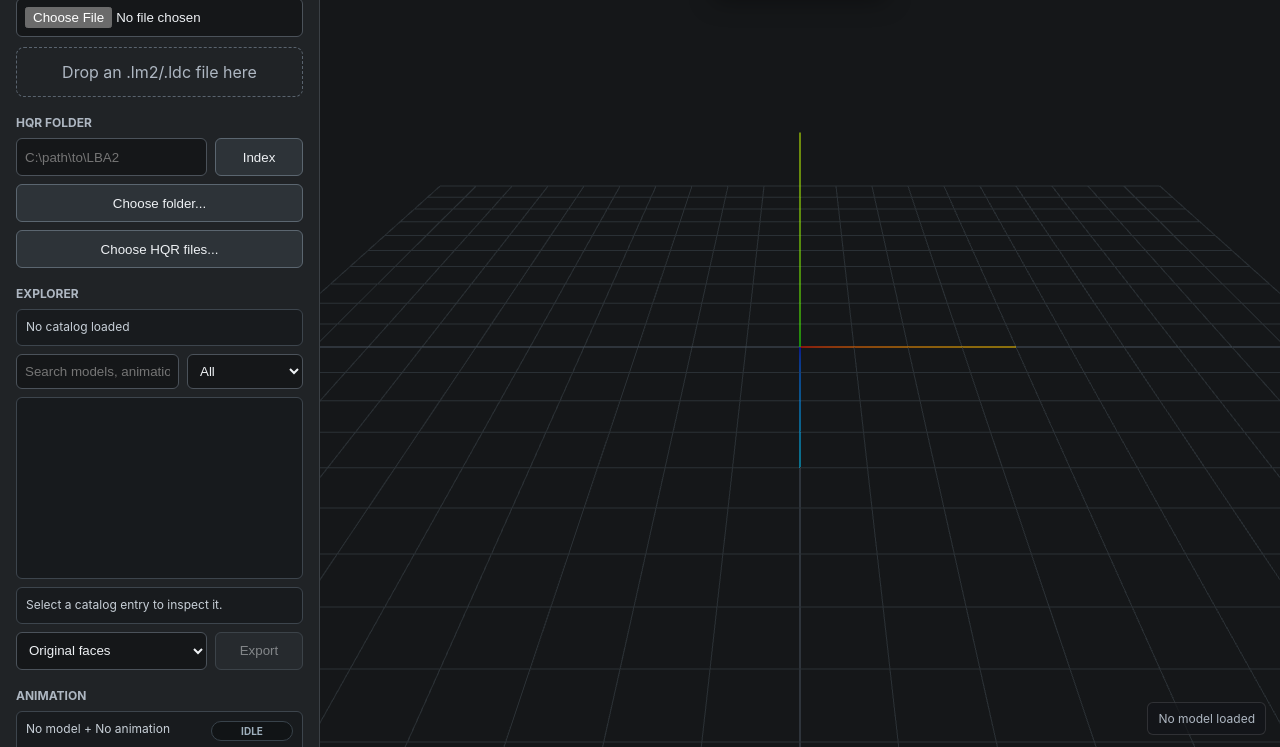
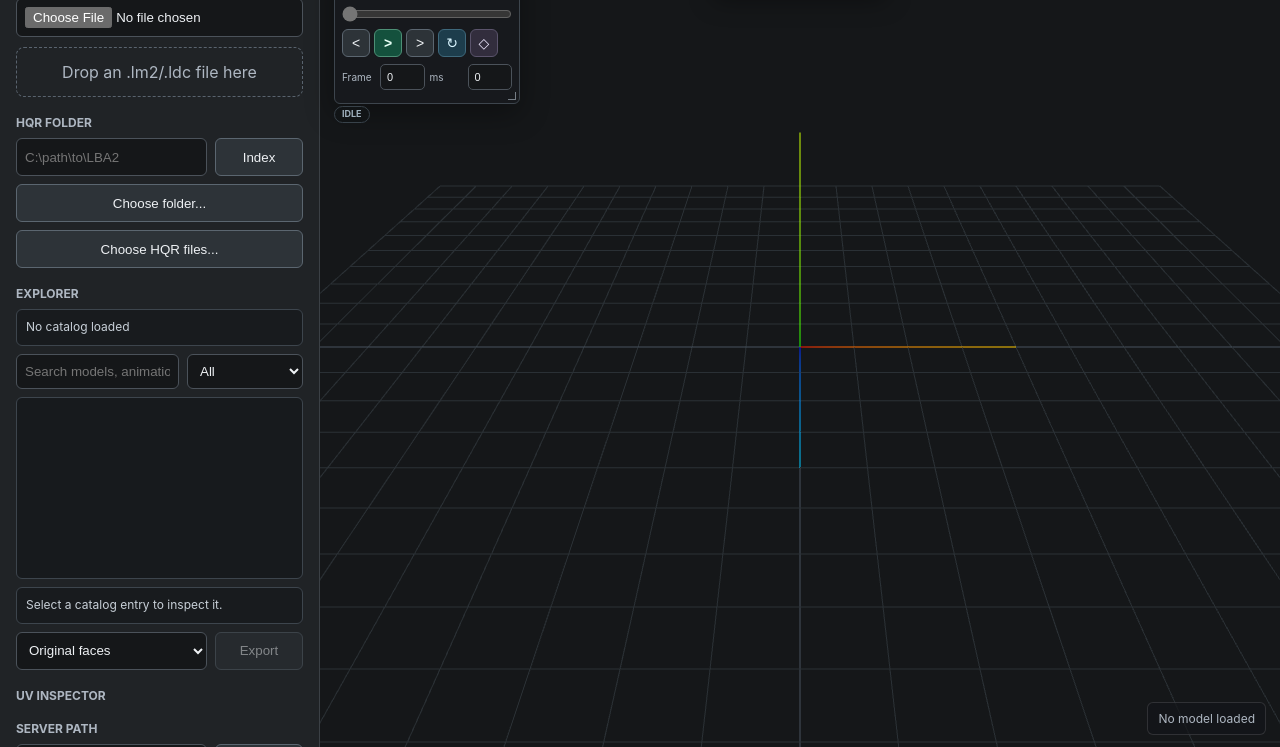
Before and after one commit to dev00-hq/lm2viewer, a website built with Vite: page frontend/index.html in a window 1280 px wide. Shown: the part 53-800 px from the top of the page. Built offline with nearby package versions, Linux system fonts and the light colour scheme; animation ran at ten frames a second; files whose address does not match are found by name.

Commit message:
Compact animation playback overlay

```diff
--- a/frontend/index.html
+++ b/frontend/index.html
@@ -52,37 +52,6 @@
           <div id="exportResult" class="export-result" role="status" aria-live="polite"></div>
         </div>
 
-        <h2>Animation</h2>
-        <div id="animationPanel" class="animation-panel">
-          <div class="playback-header">
-            <div id="animationSelection" class="animation-selection">Select a model and an ANIM entry.</div>
-            <div id="animationPlaybackState" class="playback-state">Idle</div>
-          </div>
-          <div class="playback-time-row">
-            <span id="animationTimeCurrent">0:00.000</span>
-            <span id="animationTimeTotal">0:00.000</span>
-          </div>
-          <input id="animationScrub" class="playback-scrub" type="range" min="0" max="0" step="1" value="0" aria-label="Animation timeline" disabled />
-          <div class="button-row animation-controls">
-            <button id="animationPrevious" title="Previous frame" aria-label="Previous animation frame">&lt;</button>
-            <button id="animationPlay" class="transport-primary" title="Play animation" aria-pressed="false" disabled>Play</button>
-            <button id="animationNext" title="Next frame" aria-label="Next animation frame">&gt;</button>
-            <button id="animationRepeat" title="Repeat playback" aria-pressed="true">Repeat On</button>
-          </div>
-          <div class="pose-grid playback-debug">
-            <label>
-              <span>Frame</span>
-              <input id="animationFrame" type="number" min="0" step="1" value="0" />
-            </label>
-            <label>
-              <span>Elapsed ms</span>
-              <input id="animationElapsed" type="number" min="0" step="1" value="0" />
-            </label>
-            <button id="animationPose" class="debug-apply" disabled>Apply Pose</button>
-          </div>
-          <div id="animationResult" class="export-result" role="status" aria-live="polite"></div>
-        </div>
-
         <h2>UV Inspector</h2>
         <div id="uvInspector" class="uv-inspector">
           <select id="uvPolygon" aria-label="Polygon"></select>
@@ -124,6 +93,36 @@
       </aside>
       <main>
         <canvas id="canvas"></canvas>
+        <div id="animationPanel" class="animation-panel">
+          <div class="playback-header">
+            <div id="animationSelection" class="animation-selection">Select a model and an ANIM entry.</div>
+            <div id="animationPlaybackState" class="playback-state">Idle</div>
+          </div>
+          <div class="playback-time-row">
+            <span id="animationTimeCurrent">0:00.000</span>
+            <span id="animationTimeTotal">0:00.000</span>
+          </div>
+          <input id="animationScrub" class="playback-scrub" type="range" min="0" max="0" step="1" value="0" aria-label="Animation timeline" disabled />
+          <div class="button-row animation-controls">
+            <button id="animationPrevious" title="Previous frame" aria-label="Previous animation frame">&lt;</button>
+            <button id="animationPlay" class="transport-primary" title="Play animation" aria-pressed="false" disabled>&gt;</button>
+            <button id="animationNext" title="Next frame" aria-label="Next animation frame">&gt;</button>
+            <button id="animationRepeat" title="Repeat playback" aria-label="Repeat playback" aria-pressed="true">↻</button>
+            <button id="animationPose" class="debug-apply" title="Apply pose" aria-label="Apply animation pose" disabled>◇</button>
+          </div>
+          <div class="pose-grid playback-debug">
+            <label>
+              <span>Frame</span>
+              <input id="animationFrame" type="number" min="0" step="1" value="0" />
+            </label>
+            <label>
+              <span>ms</span>
+              <input id="animationElapsed" type="number" min="0" step="1" value="0" />
+            </label>
+          </div>
+          <div id="animationResult" class="export-result" role="status" aria-live="polite"></div>
+          <div id="animationPanelResize" class="animation-panel-resize" title="Resize playback controls" aria-hidden="true"></div>
+        </div>
         <div id="horizonIndicator" class="horizon-indicator" aria-live="polite">Horizon free</div>
         <div id="overlay">No model loaded</div>
       </main>
--- a/frontend/src/main.ts
+++ b/frontend/src/main.ts
@@ -34,6 +34,8 @@ const progressFill = requireElement('progressFill', HTMLDivElement);
 const exportAssetButton = requireElement('exportAsset', HTMLButtonElement);
 const exportPolygonMode = requireElement('exportPolygonMode', HTMLSelectElement);
 const exportResult = requireElement('exportResult', HTMLDivElement);
+const animationPanel = requireElement('animationPanel', HTMLDivElement);
+const animationPanelResize = requireElement('animationPanelResize', HTMLDivElement);
 const uvInspector = new UvInspector({
   root: requireElement('uvInspector', HTMLDivElement),
   polygon: requireElement('uvPolygon', HTMLSelectElement),
@@ -112,6 +114,7 @@ requireElement('loadPath', HTMLButtonElement).addEventListener('click', () => ru
   { label: 'Decoding model' },
 ));
 exportAssetButton.addEventListener('click', () => runAction(exportSelectedAsset, { label: 'Exporting evidence probe' }));
+setupAnimationPanelResize();
 fileInput.addEventListener('change', () => {
   const file = fileInput.files?.[0];
   if (file) void runAction(async () => showModel(await uploadModel(file)), { label: `Decoding ${file.name}` });
@@ -352,6 +355,33 @@ function formatElapsed(seconds: number): string {
   return `${seconds.toFixed(1)}s`;
 }
 
+function setupAnimationPanelResize(): void {
+  const minWidth = 170;
+  const maxWidth = 360;
+  animationPanelResize.addEventListener('pointerdown', (event) => {
+    event.preventDefault();
+    const startX = event.clientX;
+    const startWidth = animationPanel.getBoundingClientRect().width;
+    const parentWidth = animationPanel.parentElement?.getBoundingClientRect().width ?? maxWidth;
+    const widthLimit = Math.min(maxWidth, Math.max(minWidth, parentWidth - 28));
+    animationPanelResize.setPointerCapture(event.pointerId);
+
+    const drag = (moveEvent: PointerEvent) => {
+      const width = Math.max(minWidth, Math.min(widthLimit, startWidth + moveEvent.clientX - startX));
+      animationPanel.style.width = `${Math.round(width)}px`;
+    };
+    const stop = () => {
+      animationPanelResize.removeEventListener('pointermove', drag);
+      animationPanelResize.removeEventListener('pointerup', stop);
+      animationPanelResize.removeEventListener('pointercancel', stop);
+    };
+
+    animationPanelResize.addEventListener('pointermove', drag);
+    animationPanelResize.addEventListener('pointerup', stop);
+    animationPanelResize.addEventListener('pointercancel', stop);
+  });
+}
+
 function tick(): void {
   scene.tick();
   requestAnimationFrame(tick);
--- a/frontend/src/styles.css
+++ b/frontend/src/styles.css
@@ -298,34 +298,49 @@ label {
 }
 
 .animation-panel {
+  position: absolute;
+  top: 14px;
+  left: 14px;
+  z-index: 18;
+  width: 170px;
+  min-width: 170px;
+  max-width: min(360px, calc(100% - 28px));
+  max-height: calc(100% - 28px);
+  overflow: visible;
   border: 1px solid #3d454d;
   border-radius: 6px;
-  background: #181b1e;
-  padding: 9px;
+  background: rgba(24, 27, 30, .88);
+  box-shadow: 0 10px 30px rgba(0, 0, 0, .32);
+  padding: 7px;
+  backdrop-filter: blur(8px);
 }
 
 .playback-header {
   display: grid;
-  grid-template-columns: minmax(0, 1fr) auto;
-  gap: 8px;
-  align-items: start;
+  gap: 5px;
 }
 
 .animation-selection {
   color: #c8d0d8;
-  font-size: 12px;
-  line-height: 1.35;
-  overflow-wrap: anywhere;
+  font-size: 11px;
+  line-height: 1.25;
+  overflow: hidden;
+  text-overflow: ellipsis;
+  white-space: nowrap;
 }
 
 .playback-state {
-  min-width: 64px;
+  position: absolute;
+  left: -1px;
+  bottom: -20px;
+  z-index: 1;
+  min-width: 0;
   border: 1px solid #38424a;
   border-radius: 999px;
   background: #111416;
   color: #9fb0bd;
-  padding: 3px 8px;
-  font-size: 10px;
+  padding: 2px 7px;
+  font-size: 9px;
   font-weight: 720;
   line-height: 1.2;
   text-align: center;
@@ -347,47 +362,61 @@ label {
 .playback-time-row {
   display: flex;
   justify-content: space-between;
-  gap: 10px;
-  margin-top: 8px;
+  gap: 6px;
+  margin-top: 6px;
   color: #aeb7c2;
-  font-size: 11px;
+  font-size: 10px;
   font-variant-numeric: tabular-nums;
 }
 
 .playback-scrub {
   box-sizing: border-box;
   width: 100%;
-  margin: 8px 0 10px;
+  margin: 5px 0 7px;
   accent-color: #7ee2b8;
 }
 
 .pose-grid {
   display: grid;
-  grid-template-columns: 1fr 1fr;
-  gap: 8px;
-  margin: 8px 0;
+  grid-template-columns: minmax(0, 1fr) minmax(0, 1fr);
+  gap: 5px;
+  margin: 6px 0;
 }
 
 .pose-grid label {
   display: grid;
+  grid-template-columns: 34px minmax(0, 1fr);
   gap: 4px;
+  align-items: center;
   margin: 0;
   color: #aeb7c2;
-  font-size: 11px;
+  font-size: 10px;
 }
 
 .pose-grid input {
   box-sizing: border-box;
   width: 100%;
   border: 1px solid #4b525a;
-  border-radius: 6px;
+  border-radius: 5px;
   background: #151719;
   color: #eef1f4;
-  padding: 8px;
+  padding: 4px 6px;
+  min-height: 26px;
+  font-size: 11px;
 }
 
 .animation-controls {
-  grid-template-columns: .75fr 1fr .75fr 1fr;
+  grid-template-columns: repeat(5, 28px);
+  justify-content: start;
+  gap: 4px;
+}
+
+.animation-controls button {
+  width: 28px;
+  min-height: 28px;
+  padding: 0;
+  font-size: 14px;
+  line-height: 1;
 }
 
 .transport-primary {
@@ -411,14 +440,44 @@ label {
   color: #d9f5ff;
 }
 
+#animationRepeat[aria-pressed="false"] {
+  color: #aeb7c2;
+}
+
 .playback-debug {
-  grid-template-columns: 1fr 1fr;
   align-items: end;
-  margin-top: 10px;
+  margin-top: 7px;
+}
+
+.animation-panel-resize {
+  position: absolute;
+  right: 0;
+  bottom: 0;
+  width: 14px;
+  height: 14px;
+  cursor: ew-resize;
+}
+
+.animation-panel-resize::after {
+  position: absolute;
+  right: 3px;
+  bottom: 3px;
+  width: 7px;
+  height: 7px;
+  border-right: 1px solid #9aa5af;
+  border-bottom: 1px solid #9aa5af;
+  content: "";
+  opacity: .72;
 }
 
 .debug-apply {
-  grid-column: 1 / -1;
+  border-color: #5a536b;
+  background: #322d3d;
+  color: #eee9ff;
+}
+
+.debug-apply:hover {
+  background: #3c364a;
 }
 
 .export-result {
@@ -613,7 +672,6 @@ body[data-canvas-background="light"] .horizon-indicator {
   #drop,
   .decode-progress,
   .export-panel,
-  .animation-panel,
   .uv-inspector,
   .row,
   .button-row,
@@ -669,6 +727,18 @@ body[data-canvas-background="light"] .horizon-indicator {
     padding: 8px 10px;
     font-size: 11px;
   }
+
+  .animation-panel {
+    top: 8px;
+    left: 8px;
+    width: 170px;
+    max-width: calc(100% - 16px);
+    padding: 7px;
+  }
+
+  .animation-selection {
+    font-size: 11px;
+  }
 }
 
 @media (max-width: 420px) {
--- a/frontend/src/ui/animationController.ts
+++ b/frontend/src/ui/animationController.ts
@@ -119,11 +119,12 @@ export class AnimationController {
     elements.previous.disabled = disabled;
     elements.next.disabled = disabled;
     elements.play.disabled = this.busy && !this.playing;
-    elements.play.textContent = this.playing ? 'Pause' : 'Play';
+    elements.play.textContent = this.playing ? '||' : '>';
     elements.play.setAttribute('aria-pressed', String(this.playing));
-    elements.play.title = hasPair ? 'Play animation' : 'Select a model and decoded ANIM entry first';
-    elements.repeat.textContent = this.repeatEnabled ? 'Repeat On' : 'Repeat Off';
+    elements.play.title = hasPair ? (this.playing ? 'Pause animation' : 'Play animation') : 'Select a model and decoded ANIM entry first';
+    elements.repeat.textContent = '↻';
     elements.repeat.setAttribute('aria-pressed', String(this.repeatEnabled));
+    elements.repeat.title = this.repeatEnabled ? 'Repeat playback enabled' : 'Repeat playback disabled';
     elements.repeat.disabled = this.busy;
     elements.scrub.disabled = !hasPair || this.busy;
     elements.scrub.max = String(Math.max(0, totalDuration));
@@ -138,7 +139,9 @@ export class AnimationController {
     elements.playbackState.textContent = this.busy ? 'Loading' : this.playing ? 'Playing' : hasPair ? 'Ready' : 'Idle';
     elements.playbackState.classList.toggle('active', this.playing);
     elements.playbackState.classList.toggle('busy', this.busy);
-    elements.selection.textContent = `${this.bodyAsset?.label || 'No model'} + ${this.animationAsset?.label || 'No animation'}`;
+    const selectionText = `${this.bodyAsset?.label || 'No model'} + ${this.animationAsset?.label || 'No animation'}`;
+    elements.selection.textContent = selectionText;
+    elements.selection.title = selectionText;
   }
 
   stop(): void {
@@ -200,7 +203,7 @@ export class AnimationController {
     this.options.setError('');
     const token = ++this.playbackToken;
     this.busy = true;
-    this.options.elements.play.textContent = 'Loading';
+    this.options.elements.play.textContent = '...';
     this.updateControls();
     try {
       const sequence = await this.getSequence();
```
